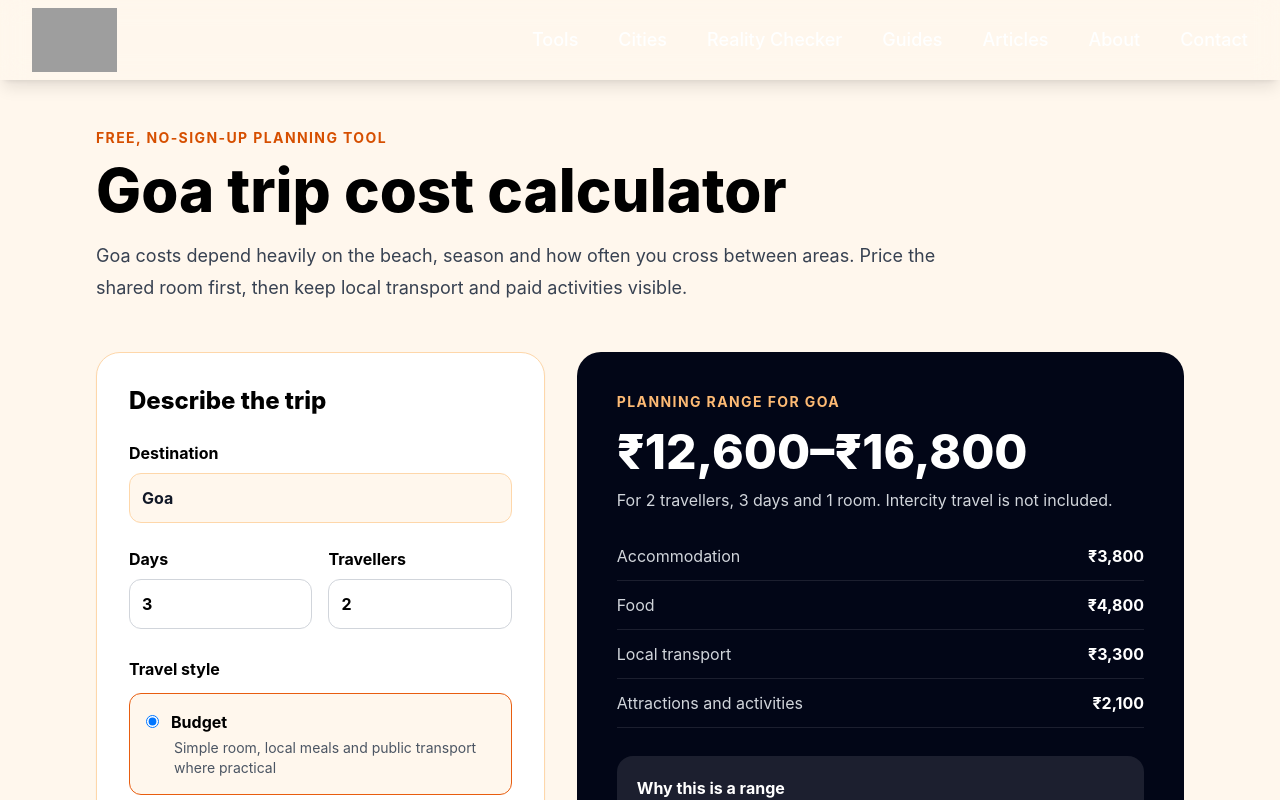
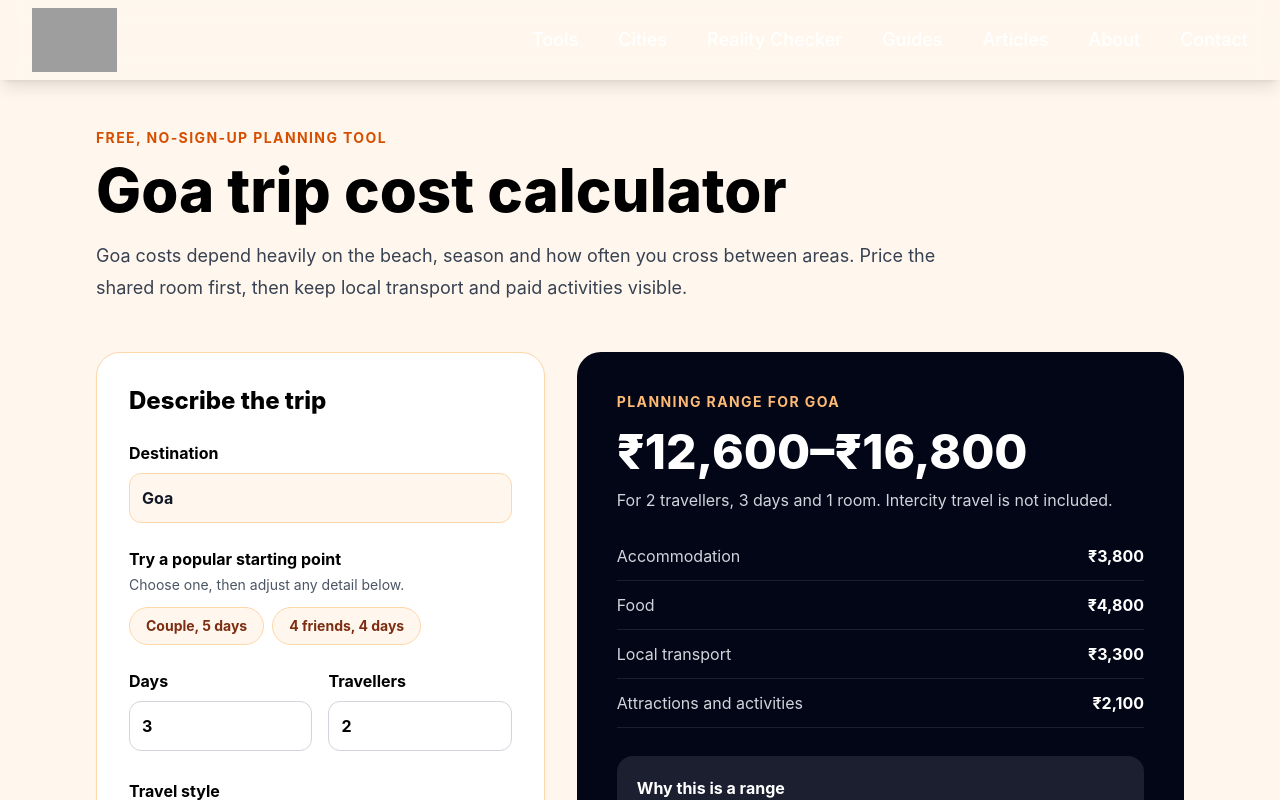
Before and after one commit to explorethecity3/etc, a Next.js app: page /goa-trip-cost-calculator in a window 1280 px wide. Shown: the top 800 px of the page. Built offline with nearby package versions, Linux system fonts and the light colour scheme; grey boxes are pictures that could not be loaded; a web font is replaced by a local one.

Commit message:
Add city trip budget presets

```diff
--- a/components/IndiaTripBudgetCalculator.js
+++ b/components/IndiaTripBudgetCalculator.js
@@ -15,6 +15,29 @@ const STYLES = [
   { id: 1, name: 'Comfortable', detail: 'Well-reviewed mid-range stay, mixed transport and paid attractions' },
   { id: 2, name: 'Premium', detail: 'Upscale stay, private transfers and more paid experiences' },
 ]
+
+const CITY_PRESETS = {
+  bangalore: [
+    { label: 'Weekend for two', days: 3, travellers: 2, style: 1 },
+    { label: '4 friends, budget', days: 2, travellers: 4, style: 0 },
+  ],
+  mumbai: [
+    { label: '2-day budget break', days: 2, travellers: 2, style: 0 },
+    { label: 'Family city break', days: 3, travellers: 4, style: 1 },
+  ],
+  goa: [
+    { label: 'Couple, 5 days', days: 5, travellers: 2, style: 1 },
+    { label: '4 friends, 4 days', days: 4, travellers: 4, style: 0 },
+  ],
+  delhi: [
+    { label: '3 days, 4 travellers', days: 3, travellers: 4, style: 0 },
+    { label: 'Comfortable couple trip', days: 3, travellers: 2, style: 1 },
+  ],
+  jaipur: [
+    { label: 'Couple, 2 days', days: 2, travellers: 2, style: 1 },
+    { label: 'Family fort weekend', days: 3, travellers: 4, style: 1 },
+  ],
+}
 
 const format = (value) => new Intl.NumberFormat('en-IN', { style: 'currency', currency: 'INR', maximumFractionDigits: 0 }).format(value)
 
@@ -47,6 +70,21 @@ export default function IndiaTripBudgetCalculator({ initialCity = 'jaipur', fixe
     if (hasTrackedUse.current) return
     hasTrackedUse.current = true
     track('budget_calculator_used', { city, travel_style: STYLES[style].name, days, travellers, ...next })
+  }
+
+  function applyPreset(preset) {
+    setDays(preset.days)
+    setTravellers(preset.travellers)
+    setStyle(preset.style)
+    hasTrackedUse.current = true
+    setShareStatus('')
+    track('budget_preset_selected', {
+      city,
+      preset: preset.label,
+      travel_style: STYLES[preset.style].name,
+      days: preset.days,
+      travellers: preset.travellers,
+    })
   }
 
   function getShareUrl() {
@@ -189,6 +227,16 @@ export default function IndiaTripBudgetCalculator({ initialCity = 'jaipur', fixe
         : <><label className="mt-6 block font-bold" htmlFor="budget-city">Destination</label><select id="budget-city" value={city} onChange={(event) => { setCity(event.target.value); trackUse({ city: event.target.value }) }} className="mt-2 w-full rounded-xl border border-gray-300 bg-white p-3">
             {Object.entries(CITY_RATES).map(([slug, item]) => <option key={slug} value={slug}>{item.name}</option>)}
           </select></>}
+      <fieldset className="mt-6">
+        <legend className="font-bold">Try a popular starting point</legend>
+        <p className="mt-1 text-sm text-gray-600">Choose one, then adjust any detail below.</p>
+        <div className="mt-3 flex flex-wrap gap-2">
+          {CITY_PRESETS[city].map((preset) => {
+            const isActive = days === preset.days && travellers === preset.travellers && style === preset.style
+            return <button key={preset.label} type="button" aria-pressed={isActive} onClick={() => applyPreset(preset)} className={`rounded-full border px-4 py-2 text-sm font-bold transition ${isActive ? 'border-orange-600 bg-orange-600 text-white' : 'border-orange-200 bg-orange-50 text-orange-900 hover:bg-orange-100'}`}>{preset.label}</button>
+          })}
+        </div>
+      </fieldset>
       <div className="mt-6 grid grid-cols-2 gap-4">
         <label className="font-bold">Days<input aria-label="Number of days" type="number" min="1" max="14" value={days} onChange={(event) => { const value = Math.min(14, Math.max(1, Number(event.target.value) || 1)); setDays(value); trackUse({ days: value }) }} className="mt-2 w-full rounded-xl border border-gray-300 p-3" /></label>
         <label className="font-bold">Travellers<input aria-label="Number of travellers" type="number" min="1" max="10" value={travellers} onChange={(event) => { const value = Math.min(10, Math.max(1, Number(event.target.value) || 1)); setTravellers(value); trackUse({ travellers: value }) }} className="mt-2 w-full rounded-xl border border-gray-300 p-3" /></label>
```
